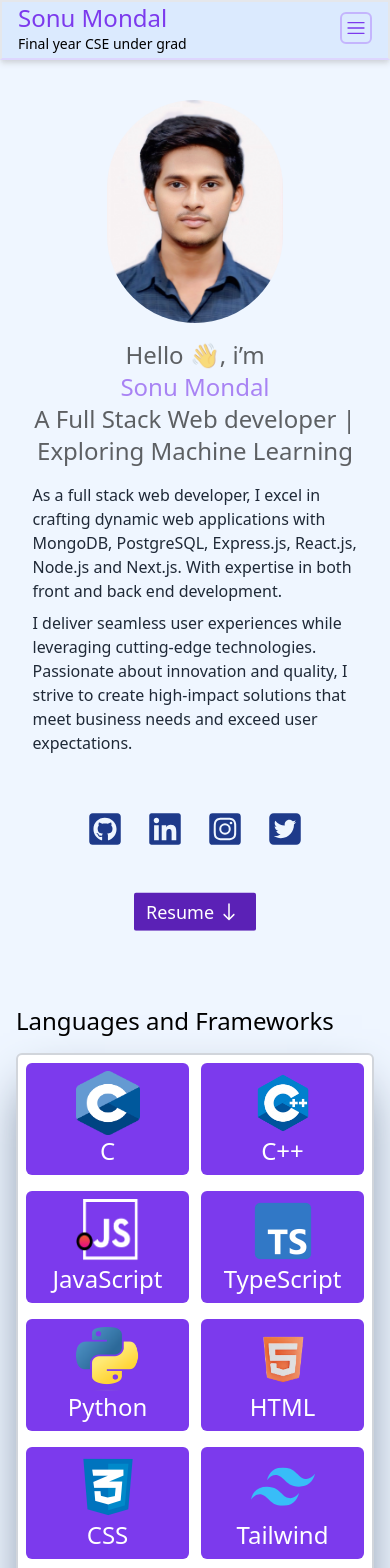
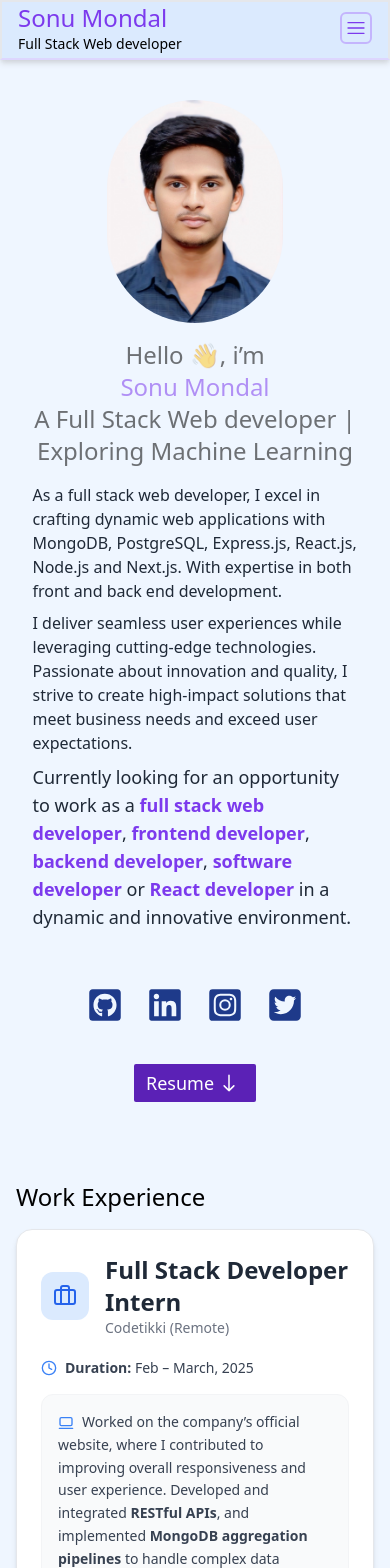
Before and after one commit to sonu2027/my-portfolio, a React (Vite) app: page / in a window 390 px wide. Shown: the top 1568 px of the page. Built offline with nearby package versions, Linux system fonts and the light colour scheme.

Commit message:
added my recent internship

```diff
--- a/index.html
+++ b/index.html
@@ -6,9 +6,14 @@
     <meta name="viewport" content="width=device-width, initial-scale=1.0" />
     <meta
       name="description"
-      content="Welcome to my portfolio website! My name is Sonu Mondal, and I am a final-year Computer Science Engineering student at Narula Institute of Technology. As a passionate full-stack web developer, I specialize in creating dynamic and responsive web applications. Explore my site to see examples of my work and learn more about my skills and projects."
+      content="Welcome to my portfolio! My name is Sonu Mondal and I am a B.Tech graduate in Computer Science and Engineering from Narula Institute of Technology, Kolkata.
+      I am apassionate full-stack web developer, specializing in building dynamic and responsive web applications.
+      Feel free to explore my portfolio to check out my work, skills, and projects."
     />
-    <meta name="keywords" content="Portfolio, Sonu Mondal, Sonu Mondal portfolio, Sonu Mondal website">
+    <meta
+      name="keywords"
+      content="Portfolio, Sonu Mondal, Sonu Mondal portfolio, Sonu Mondal website"
+    />
     <title>Sonu Mondal</title>
   </head>
   <body>
--- a/package.json
+++ b/package.json
@@ -10,6 +10,7 @@
     "preview": "vite preview"
   },
   "dependencies": {
+    "lucide-react": "^0.511.0",
     "react": "^18.3.1",
     "react-dom": "^18.3.1",
     "react-helmet-async": "^2.0.5",
--- a/src/App.tsx
+++ b/src/App.tsx
@@ -9,6 +9,7 @@ import Education from "./component/Education.tsx"
 import { Helmet, HelmetProvider } from "react-helmet-async"
 import Certificate from "./component/Certificate.tsx"
 import { Achievement } from "./component/Achievement.tsx"
+import InternshipCard from "./component/InternshipCard .tsx"
 
 function App() {
 
@@ -35,6 +36,7 @@ function App() {
         </div>
         <ListSmallScreen showList={showList} setShowList={setShowList} />
         <Intro />
+        <InternshipCard />
         <SkillSection />
         <ProjectSection />
         <Achievement/>
--- a/src/component/Education.tsx
+++ b/src/component/Education.tsx
@@ -1,55 +1,11 @@
-// import { FaCalendarAlt } from "react-icons/fa";
-// import { FaUniversity } from "react-icons/fa";
-// import { FaGraduationCap } from "react-icons/fa";
-
-// function Education() {
-//   return (
-//     <div
-//       className="grid grid-cols-1 md:grid-cols-2 md:gap-x-4 2xl:grid-cols-3 mx-4 sm:mx-8 md:mx-12 lg:mx-20 mb-10 education"
-//     >
-//       <div
-//         className="bg-violet-600 border-2 border-solid border-gray-300 shadow-2xl shadow-slate-300 py-4 px-2 rounded-md mt-6"
-//       >
-//         <div className="flex justify-start items-center gap-x-2">
-//           <div className="text-yellow-400 text-2xl font-medium">
-//             <FaCalendarAlt />
-//           </div>
-//           <div className="text-2xl text-white font-medium">2021-2025</div>
-//         </div>
-//         <div className="mt-2 flex justify-start items-center gap-x-2">
-//           <div><FaGraduationCap /></div>
-//           <div className="text-gray-200 font-medium">
-//             --B.tech, Computer Science and Engineering
-//           </div>
-//         </div>
-//         <div className="mt-2 flex justify-start items-center gap-x-2">
-//           <div><FaUniversity /></div>
-//           <div className="text-gray-200 font-medium">
-//             Narula Institute of Technology, Kolkata
-//           </div>
-//         </div>
-//         <div className="mt-2 flex justify-start items-center gap-x-2">
-//           <div className="text-white text-2xl">--</div>
-//           <div className="text-gray-200 font-medium">CGPA: 7.7</div>
-//         </div>
-//       </div>
-//     </div>
-//   )
-// }
-
-// export default Education
-
-
 import { FaCalendarAlt, FaUniversity, FaGraduationCap } from "react-icons/fa";
 
 function Education() {
   return (
     <div className="grid grid-cols-1 md:grid-cols-2 md:gap-x-4 2xl:grid-cols-3 mx-4 sm:mx-8 md:mx-12 lg:mx-20 mb-10 education">
-      {/* Education Card */}
       <div
         className="bg-gradient-to-r from-violet-600 to-purple-700 border-2 border-gray-300 shadow-2xl shadow-slate-300 py-6 px-4 rounded-lg mt-6 transform transition-all duration-300 hover:scale-105 hover:shadow-lg"
       >
-        {/* Year */}
         <div className="flex justify-start items-center gap-x-2">
           <div className="text-yellow-400 text-2xl">
             <FaCalendarAlt />
@@ -57,7 +13,6 @@ function Education() {
           <div className="text-2xl text-white font-semibold">2021-2025</div>
         </div>
 
-        {/* Degree */}
         <div className="mt-4 flex justify-start items-center gap-x-2">
           <div className="text-yellow-400 text-xl">
             <FaGraduationCap />
@@ -67,7 +22,6 @@ function Education() {
           </div>
         </div>
 
-        {/* University */}
         <div className="mt-4 flex justify-start items-center gap-x-2">
           <div className="text-yellow-400 text-xl">
             <FaUniversity />
@@ -77,10 +31,9 @@ function Education() {
           </div>
         </div>
 
-        {/* CGPA */}
         <div className="mt-4 flex justify-start items-center gap-x-2">
           <div className="text-yellow-400 text-xl">--</div>
-          <div className="text-gray-200 font-medium text-lg">CGPA: 7.7</div>
+          <div className="text-gray-200 font-medium text-lg">CGPA: 7.8475</div>
         </div>
       </div>
     </div>
--- /dev/null
+++ b/src/component/InternshipCard .tsx
@@ -0,0 +1,40 @@
+import { Briefcase, Clock, Laptop2 } from "lucide-react";
+
+const InternshipCard = () => {
+    return (
+        <>
+            <div id="work-exp"
+                className="text-2xl md:text-3xl mt-14 font-medium mx-4 sm:mx-8 md:mx-12 lg:mx-20 skill"
+            >
+                Work Experience
+            </div>
+            <div className="max-w-4xl mx-4 sm:mx-8 md:mx-12 lg:mx-20
+      p-6 bg-white rounded-2xl shadow-md border border-gray-200 hover:shadow-lg transition-all duration-300 mt-4"
+            >
+                <div className="flex items-center gap-4 mb-5">
+                    <div className="bg-blue-100 p-3 rounded-xl">
+                        <Briefcase className="text-blue-600" />
+                    </div>
+                    <div>
+                        <h2 className="text-2xl font-bold text-gray-800">Full Stack Developer Intern</h2>
+                        <p className="text-gray-500 text-sm">Codetikki (Remote)</p>
+                    </div>
+                </div>
+
+                <div className="flex items-center gap-2 text-gray-700 text-sm mb-4">
+                    <Clock className="w-4 h-4 text-blue-500" />
+                    <span><strong>Duration:</strong> Feb – March, 2025</span>
+                </div>
+
+                <div className="text-gray-700 text-sm leading-relaxed bg-gray-50 p-4 rounded-xl border border-gray-100">
+                    <Laptop2 className="inline-block w-4 h-4 mr-2 text-blue-500" />
+                    Worked on the company’s official website, where I contributed to improving overall responsiveness and user experience.
+                    Developed and integrated <strong>RESTful APIs</strong>, and implemented <strong>MongoDB aggregation pipelines</strong> to handle complex data queries.
+                    Collaborated closely with frontend and backend modules to ensure seamless performance and code optimization.
+                </div>
+            </div>
+        </>
+    );
+};
+
+export default InternshipCard;
--- a/src/component/Intro.tsx
+++ b/src/component/Intro.tsx
@@ -39,6 +39,9 @@ function Intro() {
                     technologies. Passionate about innovation and quality, I strive to
                     create high-impact solutions that meet business needs and exceed user
                     expectations.
+                </div>
+                <div className="mt-2 text-lg">
+                    Currently looking for an opportunity to work as a <span className="font-bold text-violet-600">full stack web developer</span>, <span className="font-bold text-violet-600">frontend developer</span>, <span className="font-bold text-violet-600">backend developer</span>, <span className="font-bold text-violet-600">software developer</span> or <span className="font-bold text-violet-600">React developer</span> in a dynamic and innovative environment.
                 </div>
             </div>
             <div
--- a/src/component/NavBar.tsx
+++ b/src/component/NavBar.tsx
@@ -44,7 +44,7 @@ function NavBar({ showList, setShowList }: NavBarProps) {
         <nav className="flex justify-between items-center bg-blue-100 pb-1">
             <span>
                 <h1 className="text-violet-600 text-2xl font-medium">Sonu Mondal</h1>
-                <h3 className="text-sm">Final year CSE under grad</h3>
+                <h3 className="text-sm">Full Stack Web developer</h3>
             </span>
             {
                 !showList ?
```
Also changed, not shown: 2 other files (tests, documents, lock files or other folders).
